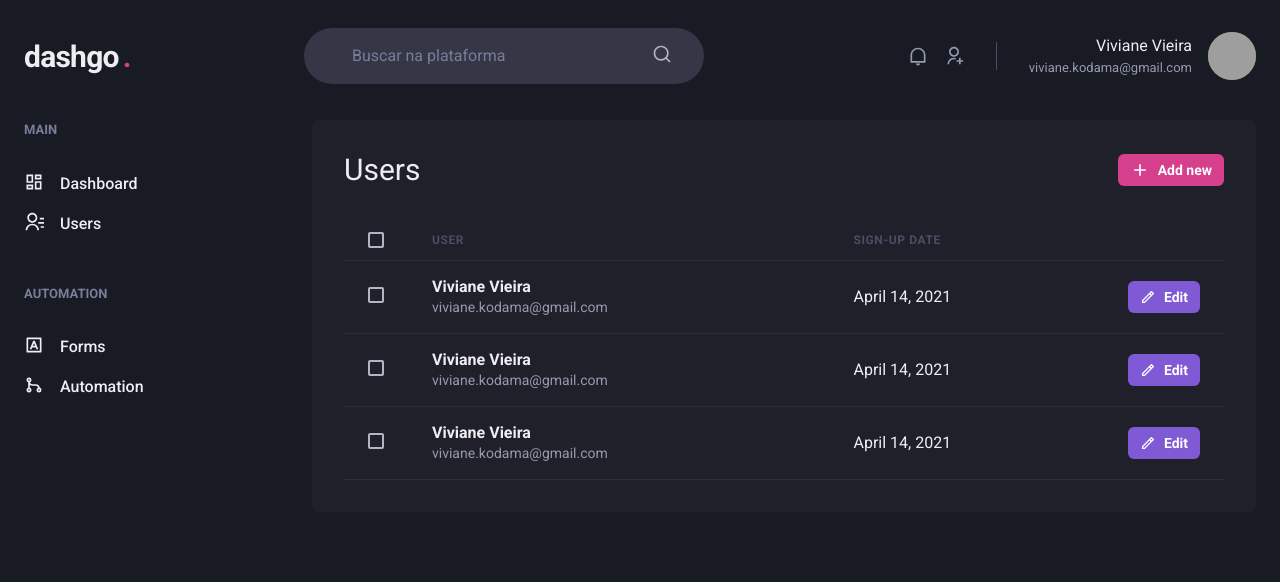
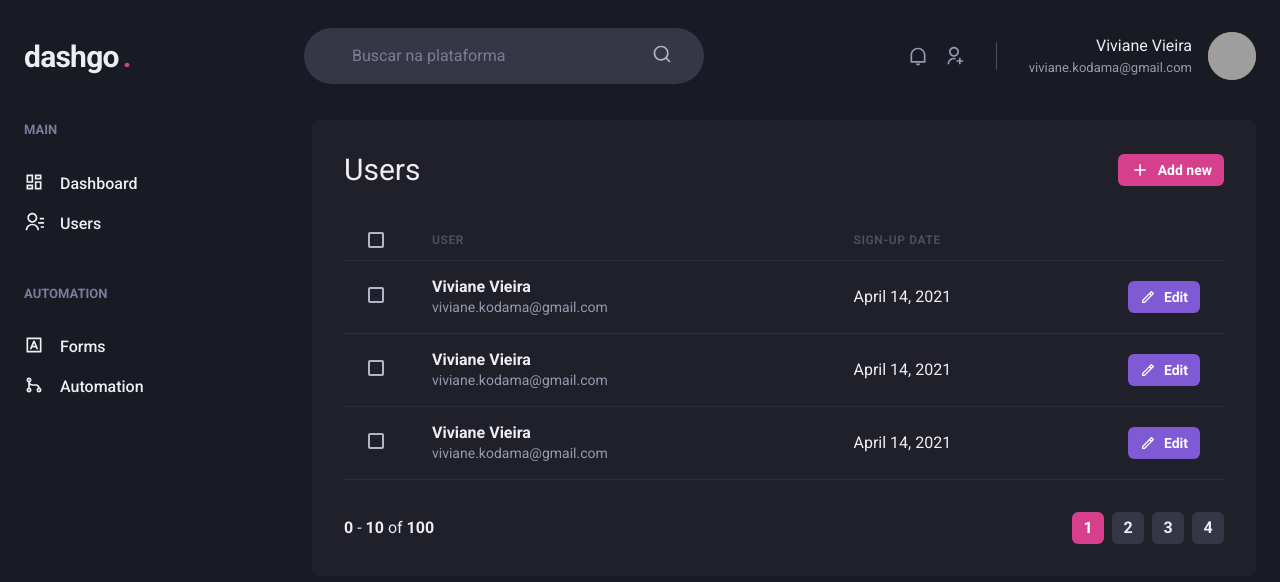
Before and after one commit to vivianevieira/dash-go, a Next.js app: page /users in a window 1280 px wide. Shown: the top 582 px of the page. Built offline with nearby package versions, Linux system fonts and the light colour scheme; grey boxes are pictures that could not be loaded.

Commit message:
Created Pagination component and added it to Users page.

```diff
--- /dev/null
+++ b/src/components/Pagination.tsx
@@ -0,0 +1,66 @@
+import { Stack, Button, Box } from "@chakra-ui/react";
+
+
+export function Pagination() {
+  return (
+    <Stack
+      direction="row"
+      spacing="6"
+      mt="8"
+      justify="space-between"
+      align="center"
+    >
+      <Box>
+        <strong>0</strong> - <strong>10</strong> of <strong>100</strong>
+      </Box>
+      <Stack direction="row" spacing="2">
+        <Button
+          size="sm"
+          fontSize="sx"
+          width="4"
+          colorScheme="pink"
+          disabled
+          _disabled={{
+            bg: 'pink.500',
+            cursor: 'default'
+          }}
+        >
+        1
+        </Button>
+        <Button
+          size="sm"
+          fontSize="sx"
+          width="4"
+          bg="gray.700"
+          _hover={{
+            bg: 'gray.500'
+          }}
+        >
+          2
+        </Button>
+        <Button
+          size="sm"
+          fontSize="sx"
+          width="4"
+          bg="gray.700"
+          _hover={{
+            bg: 'gray.500'
+          }}
+        >
+          3
+        </Button>
+        <Button
+          size="sm"
+          fontSize="sx"
+          width="4"
+          bg="gray.700"
+          _hover={{
+            bg: 'gray.500'
+          }}
+        >
+          4
+        </Button>
+      </Stack>
+    </Stack>
+  );
+}
--- a/src/pages/users/index.tsx
+++ b/src/pages/users/index.tsx
@@ -5,6 +5,7 @@
 import { Table, Tbody, Td, Th, Thead, Tr } from "@chakra-ui/table";
 import { RiAddLine, RiPencilLine } from "react-icons/ri";
 import { Header } from "../../components/Header";
+import { Pagination } from "../../components/Pagination";
 import { Sidebar } from "../../components/Sidebar";
 
 export default function UserList() {
@@ -113,6 +114,8 @@
               </Tr>
             </Tbody>
           </Table>
+
+          <Pagination />
         </Box>
       </Flex>
     </Box>
```
